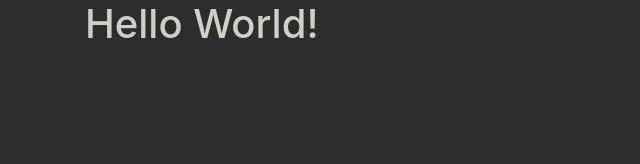
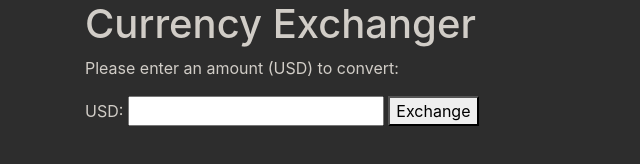
Before and after one commit to brycebresnan/Currency-Exchanger, a website built with webpack: page src/index.html in a window 1280 px wide. Shown: the whole page, without its empty margins (0-640 px from the left). Built offline with nearby package versions, Linux system fonts and the light colour scheme.

Commit message:
create form for user input

```diff
--- a/src/index.html
+++ b/src/index.html
@@ -1,11 +1,18 @@
 <!DOCTYPE html>
 <html lang="us-eng">
   <head>
-    <title>Title</title>
+    <title>Currency Exchanger</title>
   </head>
   <body>
     <div class ="container">
-      <h1>Hello World!</h1>
+      <h1>Currency Exchanger</h1>
+      <form id="exchange">
+        <p>Please enter an amount (USD) to convert:</p>
+        <label for="usdAmount">USD:</label>
+        <input type="number" name="usdAmount" id="usrUsdIn" required>
+        <button type="submit" id="exSubmit">Exchange</button>
+      </form>
+
     </div>
   </body>
 </html>
```
